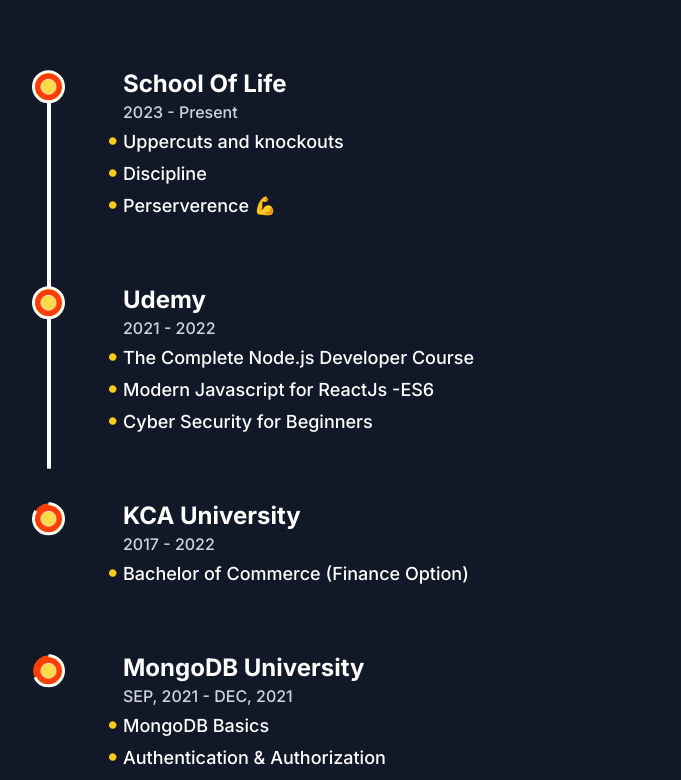
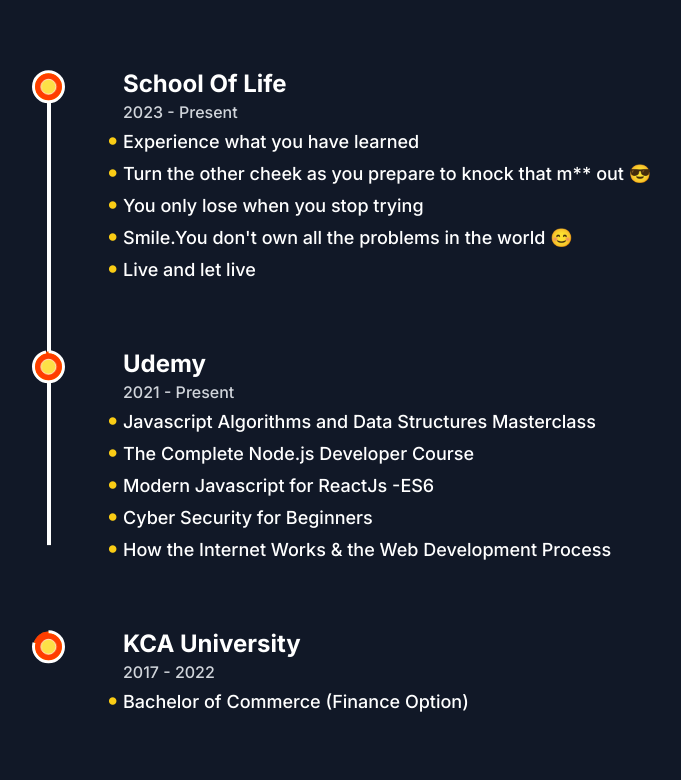
Before and after one commit to JohnMwendwa/portfolio_v2, a Next.js app: page /about in a window 1280 px wide. Shown: the part 785-1565 px from the top of the page, without its empty margins (21-702 px from the left). Built offline with nearby package versions, Linux system fonts and the light colour scheme.

Commit message:
add more  courses

```diff
--- a/src/components/sections/Education.tsx
+++ b/src/components/sections/Education.tsx
@@ -12,18 +12,22 @@
     institution: "School of Life",
     period: "2023 - present",
     certification: [
-      "Uppercuts and knockouts",
-      "Discipline",
-      "Perserverence 💪",
+      "Experience what you have learned",
+      "Turn the other cheek as you prepare to knock that m** out 😎",
+      "You only lose when you stop trying",
+      "Smile.You don't own all the problems in the world 😊",
+      "Live and let live",
     ],
   },
   {
     institution: "Udemy",
-    period: "2021 - 2022",
+    period: "2021 - present",
     certification: [
+      "Javascript Algorithms and Data Structures Masterclass",
       "The Complete Node.js Developer Course",
       "Modern Javascript for ReactJs -ES6",
       "Cyber Security for Beginners",
+      "How the Internet Works & the Web Development Process",
     ],
   },
   {
```
